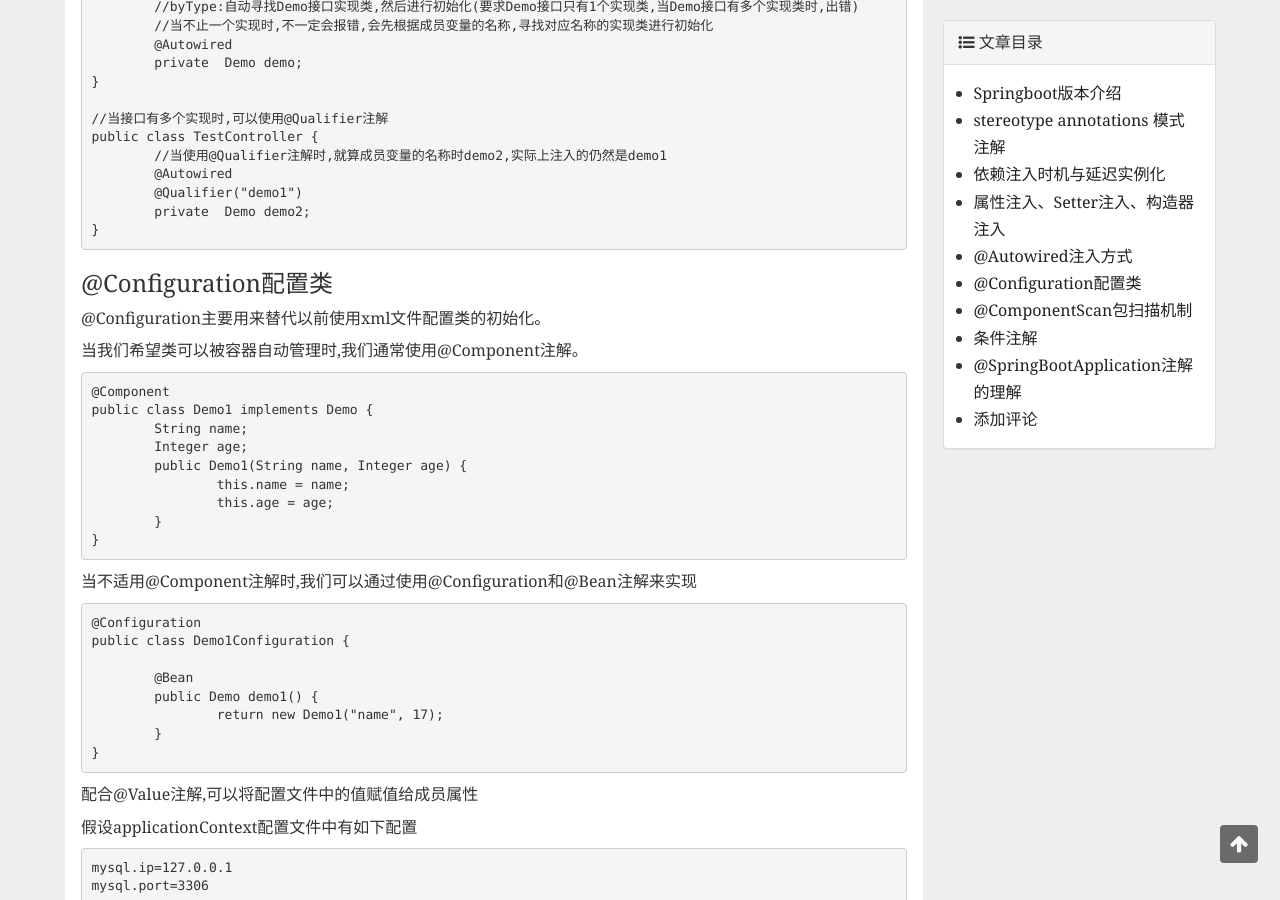
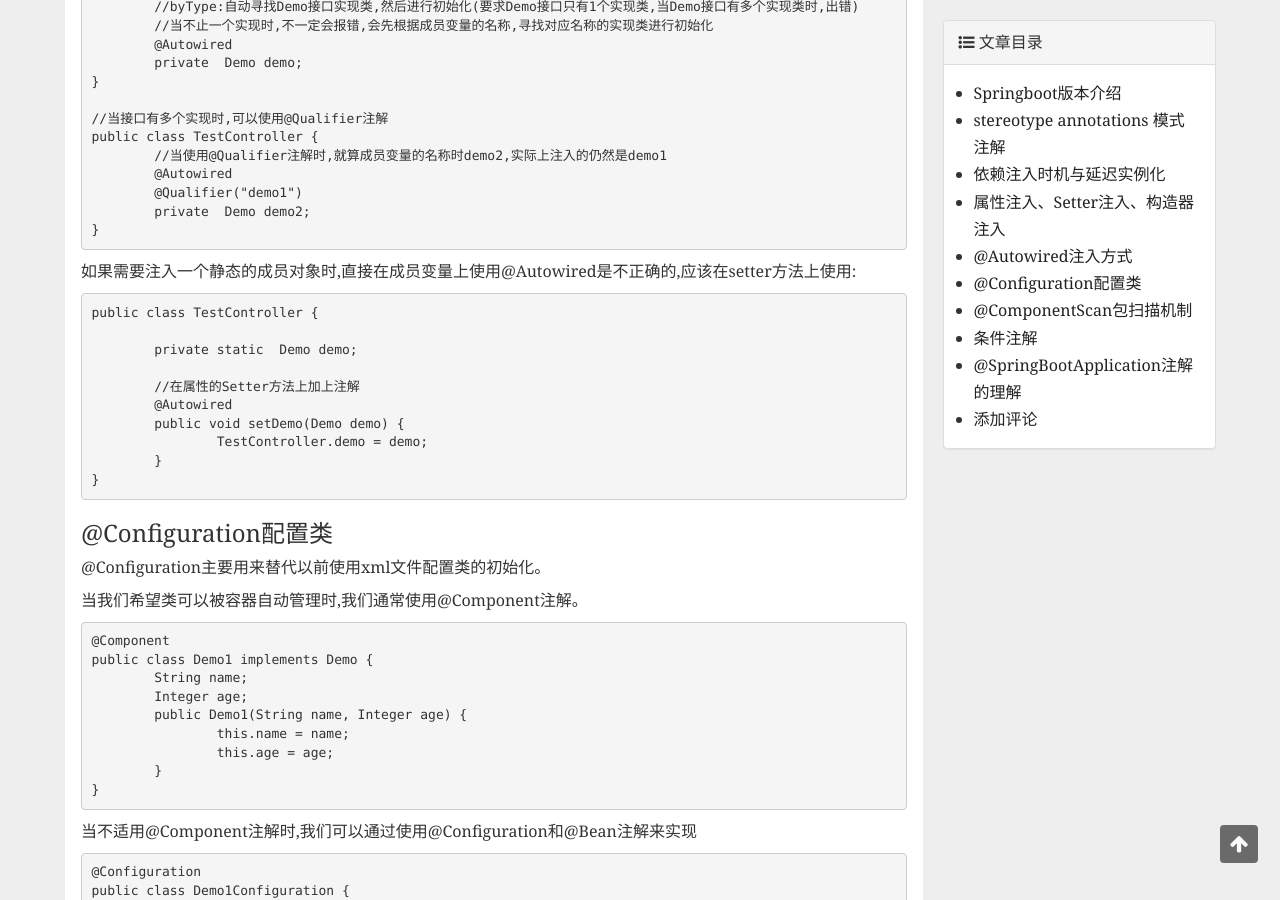
Before and after one commit to marshucheng1/marshucheng1.github.io, a Jekyll site: the page built from _posts/2021-02-15-springboot-qiyue-1.md, in a window 1280 px wide and 900 px high, scrolled down 1470 px. Built offline with Jekyll 4.4.1, drawn with Linux system fonts in a browser that asks for light colours; comment, search, counter and statistics services are not loaded.

Commit message:
Update 2021-02-15-springboot-qiyue-1.md

```diff
--- a/_posts/2021-02-15-springboot-qiyue-1.md
+++ b/_posts/2021-02-15-springboot-qiyue-1.md
@@ -100,6 +100,21 @@ byName:按名称注入、byType:按类型注入（默认注入方式）
 		@Qualifier("demo1")
 		private  Demo demo2;
 	}
+
+如果需要注入一个静态的成员对象时,直接在成员变量上使用@Autowired是不正确的,应该在setter方法上使用:
+
+	public class TestController {
+
+		private static  Demo demo;
+
+		//在属性的Setter方法上加上注解
+		@Autowired
+		public void setDemo(Demo demo) {
+			TestController.demo = demo;
+		}
+	}
+
+
 
 ### @Configuration配置类  ###
 @Configuration主要用来替代以前使用xml文件配置类的初始化。
```
